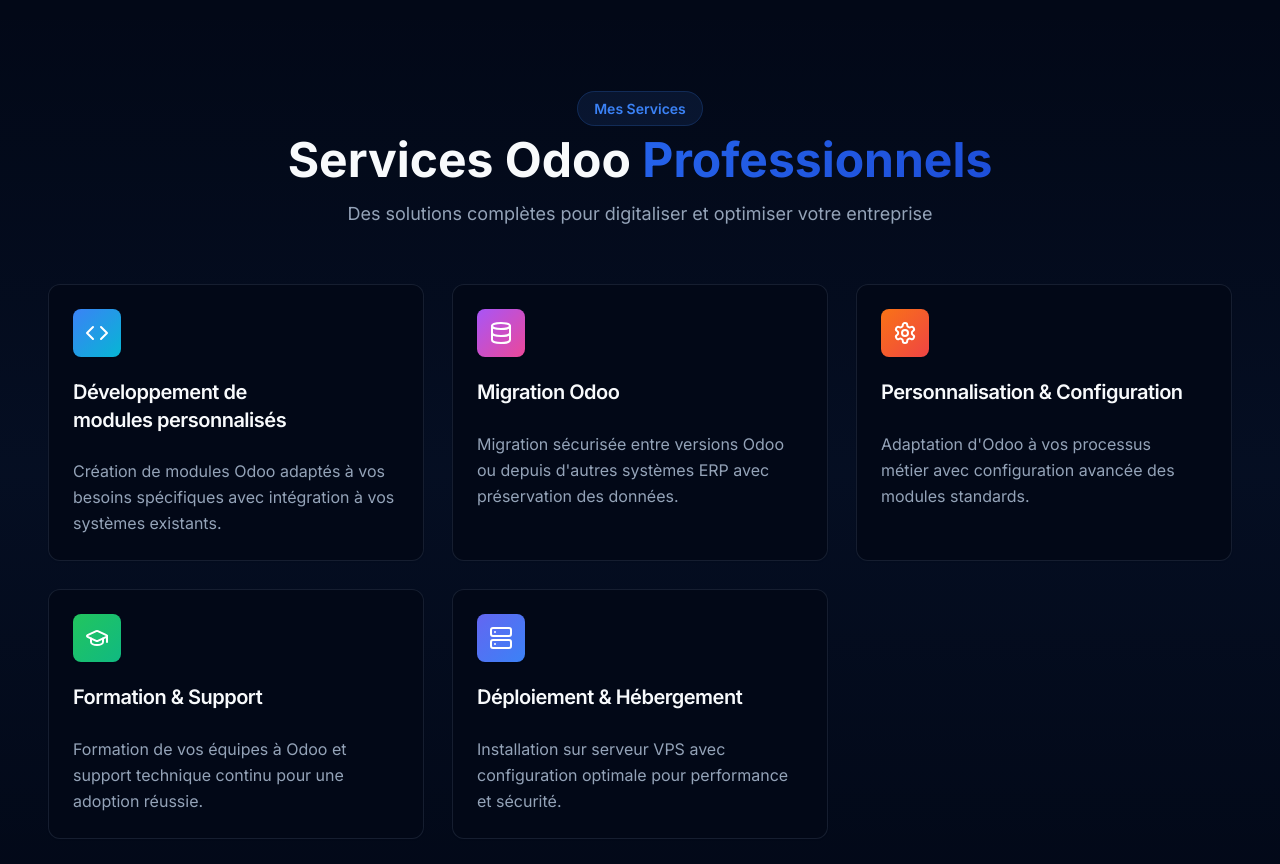
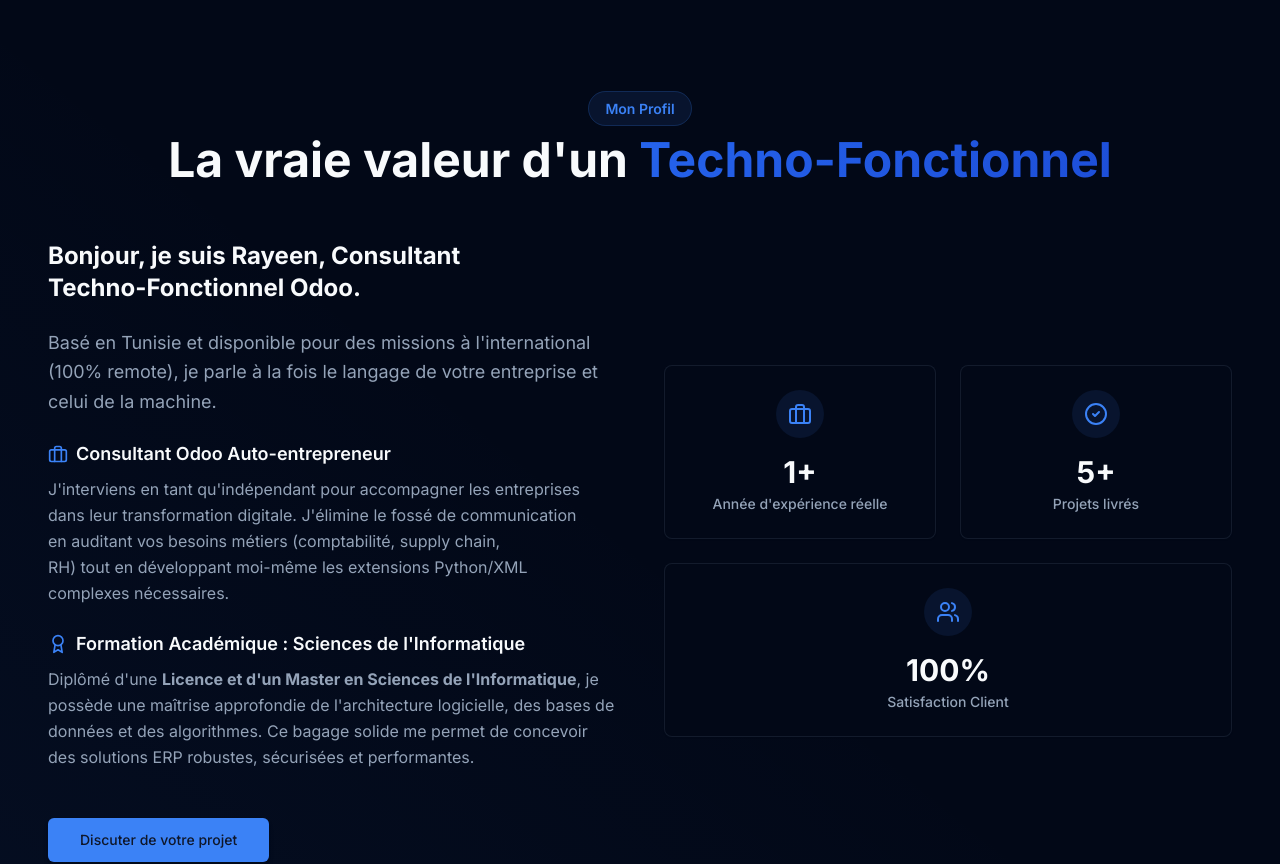
Before and after one commit to rayen-omar/PortfolioOdoo, a Next.js app: page / in a window 1280 px wide. Shown: the part 800-1664 px from the top of the page. Built offline with nearby package versions, Linux system fonts and the light colour scheme.

Commit message:
ajouter section profil

```diff
--- a/app/page.tsx
+++ b/app/page.tsx
@@ -1,4 +1,5 @@
 import { Hero } from "@/components/sections/hero"
+import { About } from "@/components/sections/about"
 import { Services } from "@/components/sections/services"
 import { Projects } from "@/components/sections/projects"
 import { Skills } from "@/components/sections/skills"
@@ -10,6 +11,7 @@ export default function Home() {
   return (
     <>
       <Hero />
+      <About />
       <Services />
       <Projects />
       <Skills />
--- a/components/layout/header.tsx
+++ b/components/layout/header.tsx
@@ -8,6 +8,7 @@ import { motion, AnimatePresence } from "framer-motion"
 
 const navItems = [
   { name: "Accueil", href: "#home" },
+  { name: "Mon Profil", href: "#profil" },
   { name: "Services", href: "#services" },
   { name: "Projets", href: "#projects" },
   { name: "Compétences", href: "#skills" },
--- /dev/null
+++ b/components/sections/about.tsx
@@ -0,0 +1,121 @@
+"use client"
+
+import { motion } from "framer-motion"
+import { useInView } from "react-intersection-observer"
+import { CheckCircle2, Award, Briefcase, Code2, Users, Github } from "lucide-react"
+import Link from "next/link"
+import { Button } from "@/components/ui/button"
+import { Card, CardContent } from "@/components/ui/card"
+
+export function About() {
+  const [ref, inView] = useInView({
+    triggerOnce: true,
+    threshold: 0.1,
+  })
+
+  const stats = [
+    { icon: Briefcase, value: "1+", label: "Année d'expérience réelle" },
+    { icon: CheckCircle2, value: "5+", label: "Projets livrés" },
+    { icon: Users, value: "100%", label: "Satisfaction Client" },
+  ]
+
+  return (
+    <section id="profil" className="py-24 px-4 bg-background relative overflow-hidden">
+      {/* Background decoration */}
+      <div className="absolute inset-0 bg-gradient-to-tr from-primary/5 via-transparent to-transparent"></div>
+
+      <div className="container mx-auto relative z-10">
+        <motion.div
+          ref={ref}
+          initial={{ opacity: 0, y: 20 }}
+          animate={inView ? { opacity: 1, y: 0 } : {}}
+          transition={{ duration: 0.8 }}
+          className="text-center mb-14"
+        >
+          <motion.div
+            initial={{ scale: 0 }}
+            animate={inView ? { scale: 1 } : {}}
+            transition={{ delay: 0.2, type: "spring", stiffness: 200 }}
+            className="inline-block mb-4"
+          >
+            <span className="px-4 py-2 bg-primary/10 text-primary rounded-full text-sm font-semibold border border-primary/20">
+              Mon Profil
+            </span>
+          </motion.div>
+          <h2 className="text-3xl md:text-4xl lg:text-5xl font-bold mb-4 text-foreground">
+            La vraie valeur d'un <span className="text-gradient">Techno-Fonctionnel</span>
+          </h2>
+        </motion.div>
+
+        <div className="grid grid-cols-1 lg:grid-cols-2 gap-12 items-center mb-20">
+          <motion.div
+            initial={{ opacity: 0, x: -50 }}
+            animate={inView ? { opacity: 1, x: 0 } : {}}
+            transition={{ duration: 0.6, delay: 0.2 }}
+            className="space-y-6"
+          >
+            <h3 className="text-2xl font-bold">Bonjour, je suis Rayeen, Consultant Techno-Fonctionnel Odoo.</h3>
+            <p className="text-muted-foreground text-lg leading-relaxed mt-4">
+              Basé en Tunisie et disponible pour des missions à l'international (100% remote), je parle à la fois le langage de votre entreprise et celui de la machine.
+            </p>
+            <div className="space-y-6 mt-6">
+               <div>
+                  <h4 className="text-lg font-semibold flex items-center gap-2 mb-2">
+                    <Briefcase className="w-5 h-5 text-primary" />
+                    Consultant Odoo Auto-entrepreneur
+                  </h4>
+                  <p className="text-muted-foreground leading-relaxed">
+                    J'interviens en tant qu'indépendant pour accompagner les entreprises dans leur transformation digitale. J'élimine le fossé de communication en auditant vos besoins métiers (comptabilité, supply chain, RH) tout en développant moi-même les extensions Python/XML complexes nécessaires.
+                  </p>
+               </div>
+               <div>
+                  <h4 className="text-lg font-semibold flex items-center gap-2 mb-2">
+                    <Award className="w-5 h-5 text-primary" />
+                    Formation Académique : Sciences de l'Informatique
+                  </h4>
+                  <p className="text-muted-foreground leading-relaxed">
+                    Diplômé d'une <strong>Licence et d'un Master en Sciences de l'Informatique</strong>, je possède une maîtrise approfondie de l'architecture logicielle, des bases de données et des algorithmes. Ce bagage solide me permet de concevoir des solutions ERP robustes, sécurisées et performantes.
+                  </p>
+               </div>
+            </div>
+
+            <div className="pt-6">
+               <Button asChild size="lg" className="shadow-md">
+                  <Link href="#contact">
+                    Discuter de votre projet
+                  </Link>
+               </Button>
+            </div>
+          </motion.div>
+
+          <motion.div
+            initial={{ opacity: 0, x: 50 }}
+            animate={inView ? { opacity: 1, x: 0 } : {}}
+            transition={{ duration: 0.6, delay: 0.4 }}
+            className="grid grid-cols-2 gap-6"
+          >
+            {stats.map((stat, index) => {
+              const Icon = stat.icon
+              return (
+                <Card
+                  key={index}
+                  className={`bg-card border-border/60 hover:border-primary/30 transition-all duration-300 hover:shadow-lg hover:-translate-y-1 ${index === 2 ? 'col-span-2' : ''}`}
+                >
+                  <CardContent className="p-6 text-center space-y-4">
+                    <div className="w-12 h-12 mx-auto bg-primary/10 rounded-full flex items-center justify-center">
+                      <Icon className="w-6 h-6 text-primary" />
+                    </div>
+                    <div>
+                      <h4 className="text-3xl font-bold text-foreground mb-1">{stat.value}</h4>
+                      <p className="text-sm text-muted-foreground font-medium">{stat.label}</p>
+                    </div>
+                  </CardContent>
+                </Card>
+              )
+            })}
+          </motion.div>
+        </div>
+      </div>
+    </section>
+  )
+}
--- a/components/sections/process.tsx
+++ b/components/sections/process.tsx
@@ -49,7 +49,7 @@ export function Process() {
           className="text-center mb-14"
         >
           <h2 className="text-3xl md:text-4xl font-bold mb-4">
-            Comment je travaille avec vous
+            Ma Méthodologie d'Implémentation ERP
           </h2>
           <p className="text-lg text-muted-foreground max-w-2xl mx-auto">
             Un processus structuré pour garantir le succès de votre projet
--- a/components/sections/skills.tsx
+++ b/components/sections/skills.tsx
@@ -8,8 +8,6 @@ import { Code2, Database, GitBranch, Server, Zap, Globe, Monitor, Terminal } fro
 const skills = [
   { name: "Odoo Framework", level: 95, category: "Expert", icon: Code2 },
   { name: "Python", level: 90, category: "Avancé", icon: Zap },
-  { name: "Développement Front-end", level: 88, category: "Avancé", icon: Monitor },
-  { name: "Développement Back-end", level: 87, category: "Avancé", icon: Terminal },
   { name: "PostgreSQL", level: 85, category: "Avancé", icon: Database },
   { name: "JavaScript", level: 80, category: "Intermédiaire-Avancé", icon: Code2 },
   { name: "Git/GitHub", level: 75, category: "Intermédiaire", icon: GitBranch },
@@ -21,8 +19,6 @@ const technologies = [
   "Python",
   "PostgreSQL",
   "React",
-  "Next.js",
-  "TypeScript",
   "JavaScript",
   "HTML5",
   "CSS3",
@@ -31,12 +27,25 @@ const technologies = [
   "API REST",
   "ORM",
   "XML",
-  "jQuery",
   "QWeb",
   "Owl Framework",
   "Git",
   "Docker",
   "Linux",
+]
+
+const odooModules = [
+  "Odoo Online",
+  "Odoo Entreprise",
+  "Odoo Community",
+  "Comptabilité",
+  "Ventes",
+  "Achats",
+  "CRM",
+  "Stock",
+  "Contacts",
+  "Website",
+  "Configuration & Paramétrage",
 ]
 
 export function Skills() {
@@ -148,6 +157,28 @@ export function Skills() {
               ))}
             </div>
 
+            {/* Odoo Modules Grid */}
+            <div className="mt-8">
+              <h3 className="text-xl font-semibold mb-6 flex items-center gap-2">
+                <Database className="h-5 w-5 text-primary" />
+                Solutions & Modules Odoo
+              </h3>
+              <div className="flex flex-wrap gap-2.5">
+                {odooModules.map((module, index) => (
+                  <motion.span
+                    key={module}
+                    initial={{ opacity: 0, scale: 0.8 }}
+                    animate={isInView ? { opacity: 1, scale: 1 } : {}}
+                    transition={{ duration: 0.3, delay: index * 0.05 }}
+                    whileHover={{ y: -2 }}
+                    className="px-3.5 py-2 bg-primary/10 text-primary rounded-md text-sm font-medium hover:bg-primary/20 transition-all duration-300 cursor-default border border-primary/20"
+                  >
+                    {module}
+                  </motion.span>
+                ))}
+              </div>
+            </div>
+
             {/* Languages */}
             <div className="mt-8">
               <h3 className="text-xl font-semibold mb-4 flex items-center gap-2">
```
